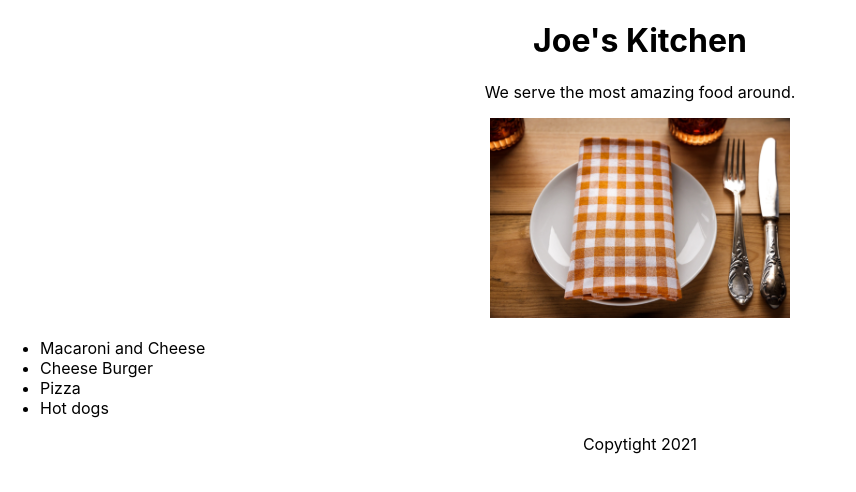
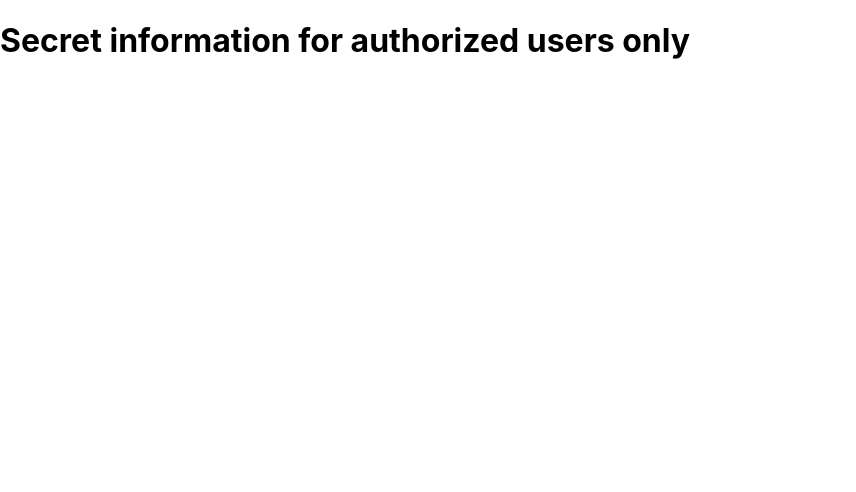
Before and after one commit to Heyson/React, a React (Create React App) app in the folder react-essentials/: page / in a window 1280 px wide. Shown: the top 492 px of the page, without its empty margins (0-856 px from the left). Built offline with nearby package versions, Linux system fonts and the light colour scheme.

Commit message:
Conditional rendering

```diff
--- a/react-essentials/src/App.js
+++ b/react-essentials/src/App.js
@@ -1,55 +1,20 @@
 import React from 'react';
 import './App.css';
-import restaurant from "./restaurant.jpg";
 
-function Header(props) {
-  return(
-    <header>
-      <h1>{props.name} Kitchen</h1>
-  </header>
-  );
+function SecretComponent() {
+  return <h1>Secret information for authorized users only</h1>;
 }
 
-function Main(props) {
-  return (
-    <section>
-      <p>We serve the most {props.adjective} food around.</p>
-      <img src={restaurant} height={200} alt={"napking and utensils on plate"}/>
-      <ul style={{textAlign: "left"}}>
-        {props.dishes.map((dish) => (
-          <li key={dish.id}>{dish.title}</li>
-          ))}
-      </ul>
-    </section>
-  )
+function RegularComponent() {
+  return <h1>Everyone can see this component.</h1>;
 }
 
-function Footer(props) {
-  return (
-    <footer>
-      <p>Copytight {props.year}</p>
-    </footer>
-  )
-}
-
-const dishes = [
-  "Macaroni and Cheese",
-  "Cheese Burger",
-  "Pizza",
-  "Hot dogs"
-];
-
-const dishObjects = dishes.map((dish, i) => ({id: i, title: dish }));
-console.log(dishObjects);
-
-function App() {
-  return (
-    <div className="App">
-      <Header name="Joe's"/>
-      <Main adjective="amazing" dishes={dishObjects}/>
-      <Footer year={new Date().getFullYear()}/>
-    </div>
-  );
+function App(props) {
+return  (
+  <>
+  {props.authorized ? <SecretComponent /> : <RegularComponent />}
+  </>
+)
 }
 
 export default App;
--- a/react-essentials/src/index.js
+++ b/react-essentials/src/index.js
@@ -3,4 +3,5 @@ import ReactDOM from 'react-dom';
 import './index.css';
 import App from "./App";
 
-ReactDOM.render(<App />, document.getElementById('root'));
+ReactDOM.render(<App authorized={true}/>,
+document.getElementById('root'));
```
